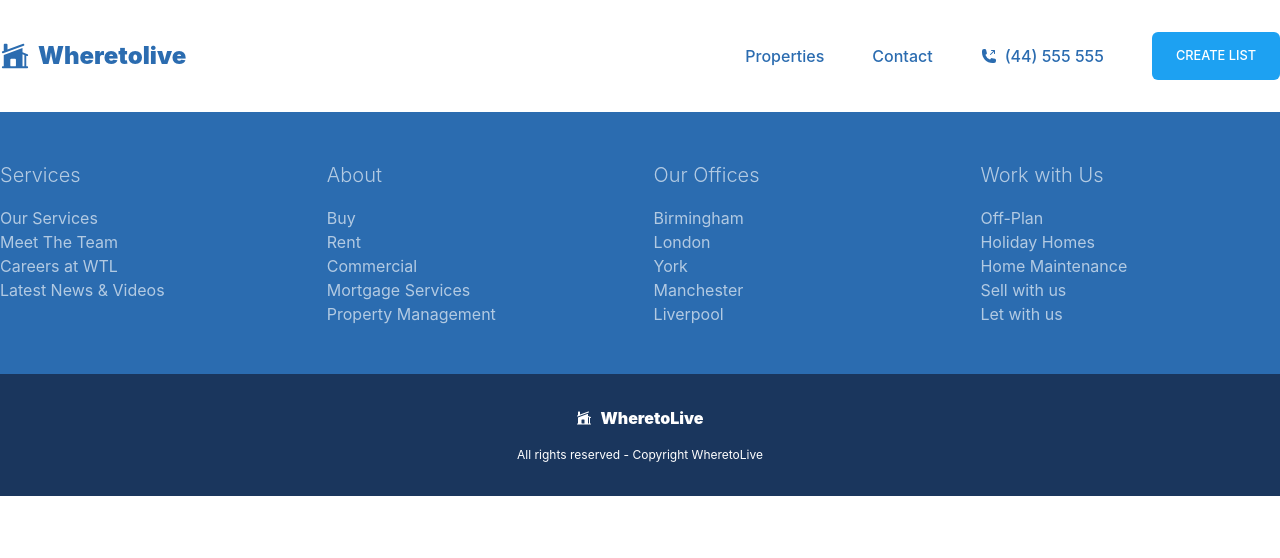
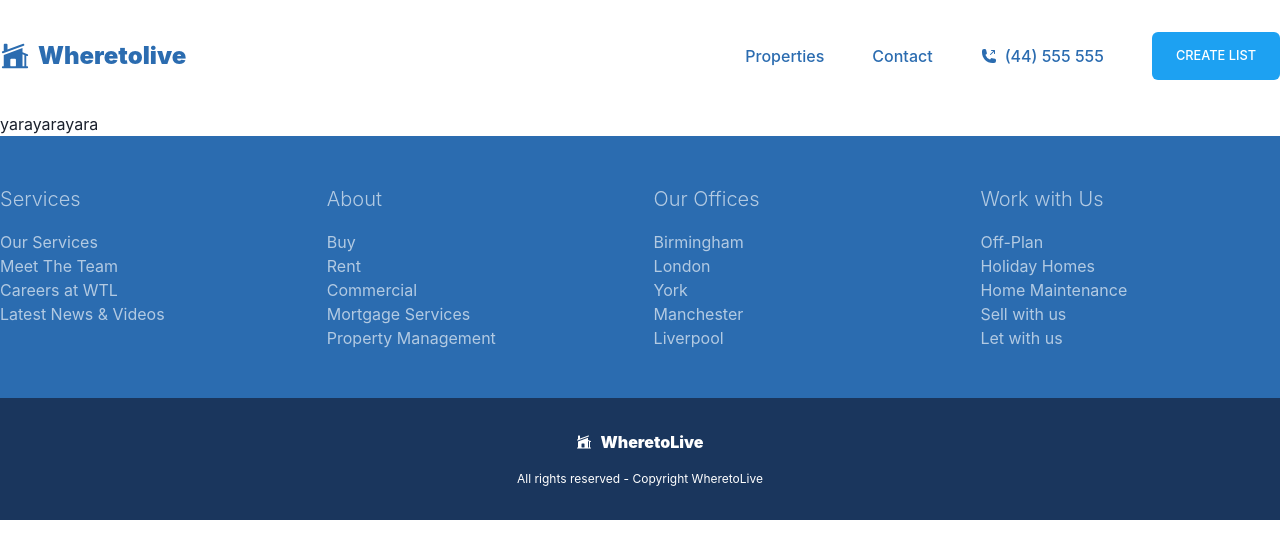
Before and after one commit to EdMarzal97/realstate_uk, a Next.js app: page / in a window 1280 px wide. Shown: the top 558 px of the page. Built offline with nearby package versions, Linux system fonts and the light colour scheme.

Commit message:
ready for put body

```diff
--- a/features/Layouts/DefaultLayouts/DefaultLayout.js
+++ b/features/Layouts/DefaultLayouts/DefaultLayout.js
@@ -1,5 +1,14 @@
-const DefaultLayout = () => {
-  return <>this is a test</>;
+import Footer from "@/features/common/modules/Footer/Footer";
+import Navigation from "@/features/common/modules/Navigation";
+
+const DefaultLayout = ({ children }) => {
+  return (
+    <>
+      <Navigation />
+      {children}
+      <Footer />
+    </>
+  );
 };
 
 export default DefaultLayout;
--- a/features/Layouts/DefaultLayouts/index.js
+++ b/features/Layouts/DefaultLayouts/index.js
@@ -0,0 +1 @@
+export { default } from "./DefaultLayout";
--- a/pages/index.js
+++ b/pages/index.js
@@ -1,11 +1,11 @@
 import Footer from "@/features/common/modules/Footer/Footer";
 import Navigation from "@/features/common/modules/Navigation";
+import DefaultLayout from "@/features/Layouts/DefaultLayouts/DefaultLayout";
 
 export default function Home() {
   return (
     <>
-      <Navigation/>
-      <Footer />
+      <DefaultLayout>yarayarayara</DefaultLayout>
     </>
-  )
+  );
 }
```
